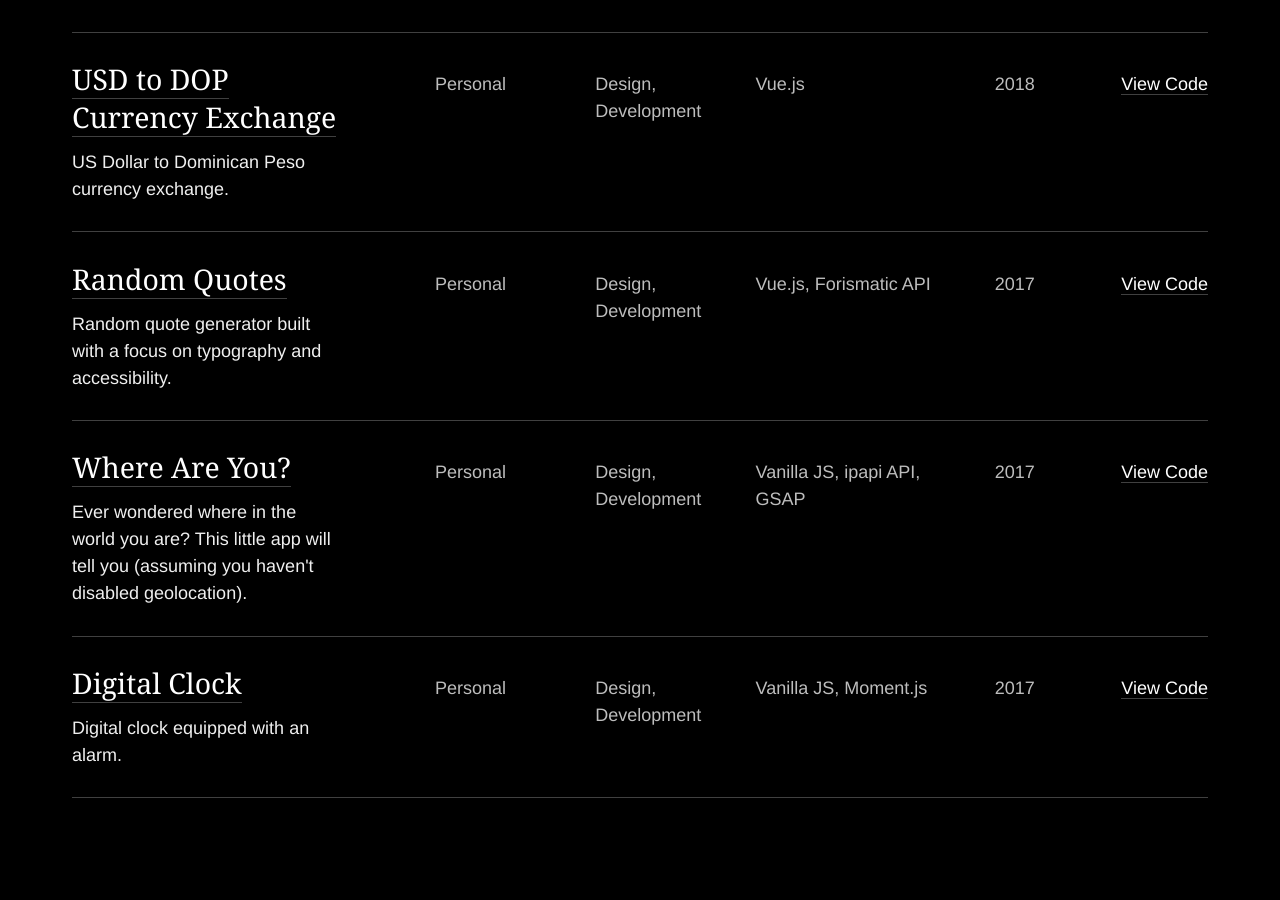
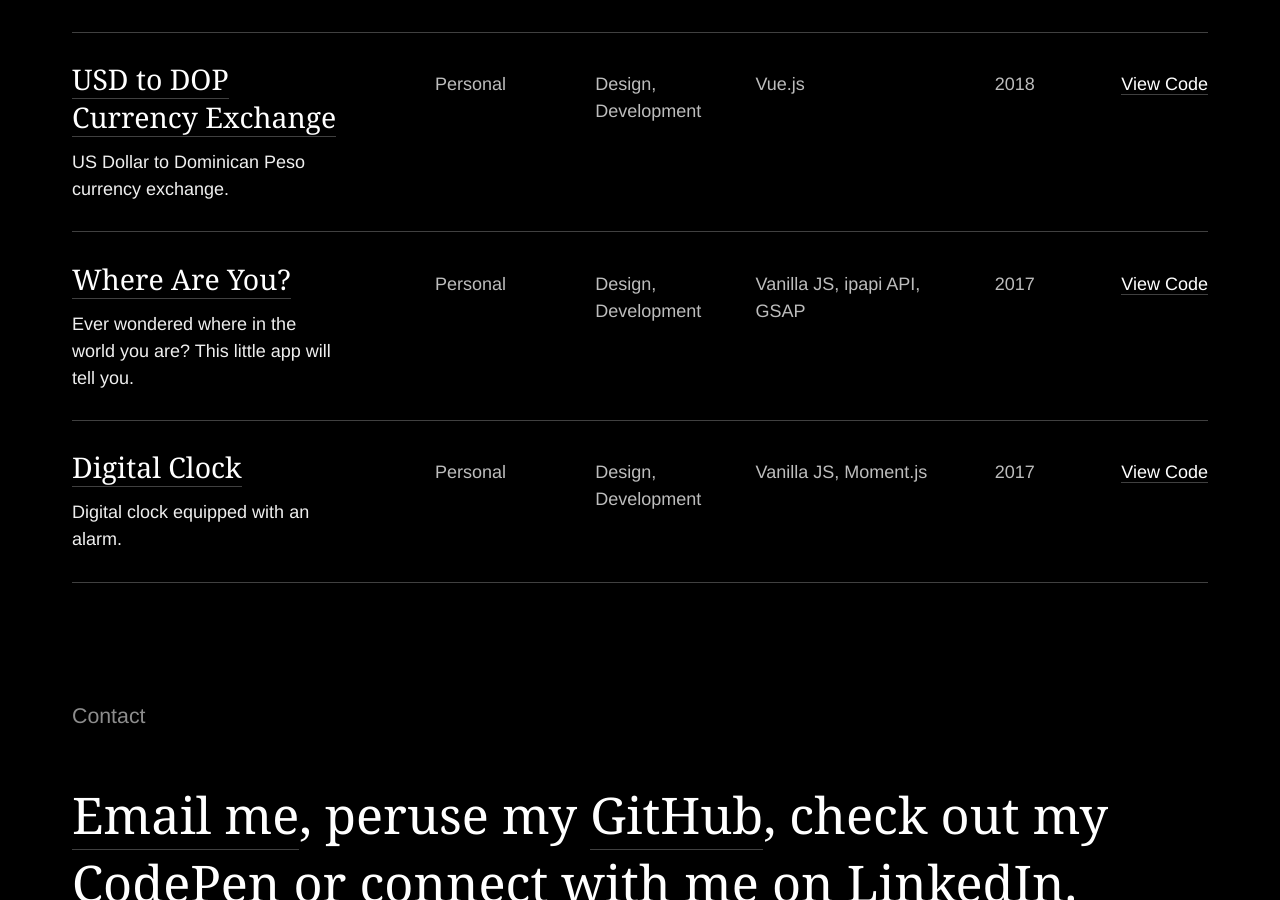
Before and after one commit to rcrespo9/portfolio-2018, a Jekyll site: the page built from index.md, in a window 1280 px wide and 900 px high, scrolled down 1124 px. Built offline with Jekyll 4.4.1, drawn with Linux system fonts in a browser that asks for light colours; some web fonts are replaced.

Commit message:
removed random quotes

```diff
--- a/_data/projects.yml
+++ b/_data/projects.yml
@@ -9,21 +9,12 @@
 
 - name: Where Are You?
   url: http://rcrespo9.github.io/where-are-you/
-  description: Ever wondered where in the world you are? This little app will tell you (assuming you haven't disabled geolocation).
+  description: Ever wondered where in the world you are? This little app will tell you.
   year: 2017
   role: Design, Development
   technologies: Vanilla JS, ipapi API, GSAP
   context: Personal
   github_url: https://github.com/rcrespo9/where-are-you
-
-- name: Random Quotes
-  url: https://rcrespo9.github.io/random-quotes
-  description: Random quote generator built with a focus on typography and accessibility.
-  year: 2017
-  role: Design, Development
-  technologies: Vue.js, Forismatic API
-  context: Personal
-  github_url: https://github.com/rcrespo9/random-quotes
 
 - name: USD to DOP Currency Exchange
   url: https://usd-to-dop.netlify.com/
```
